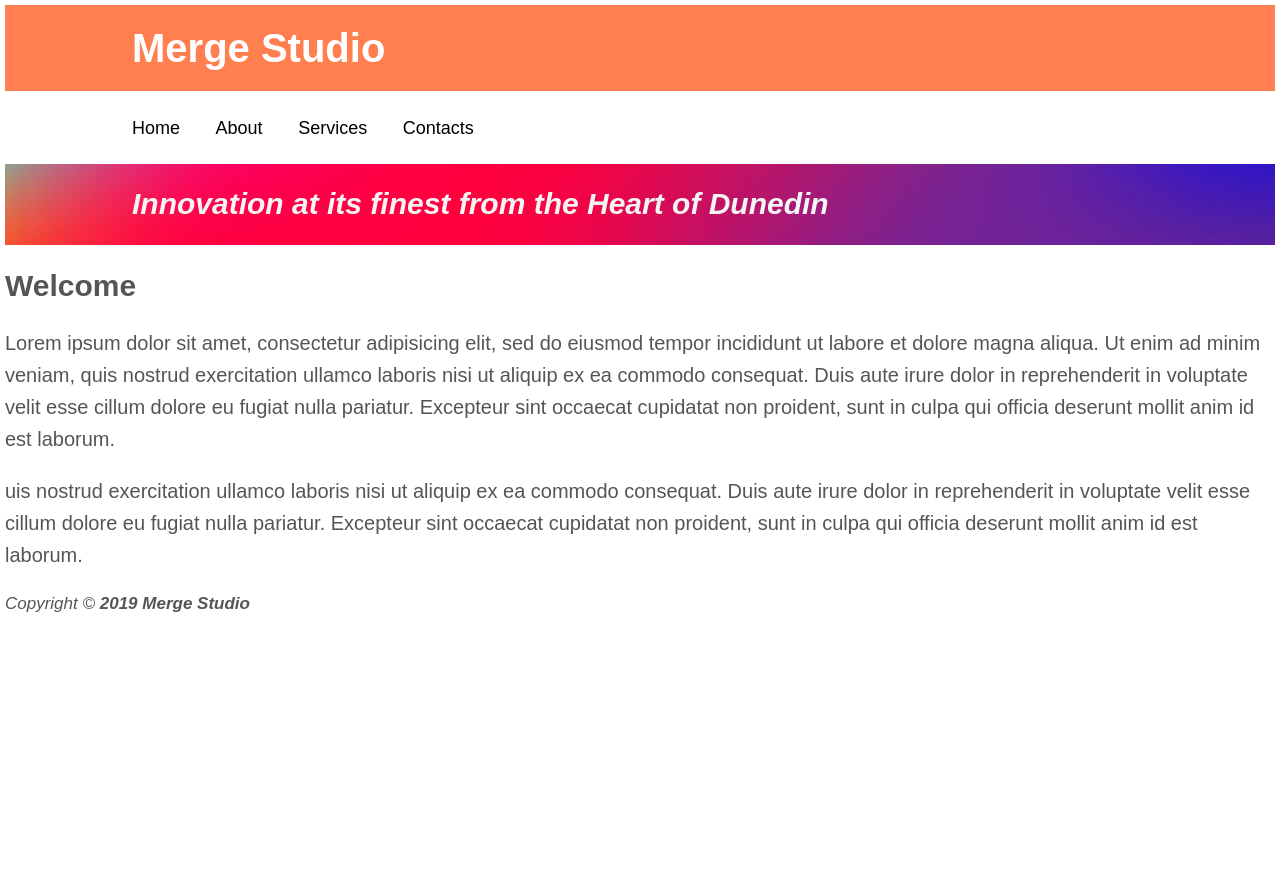
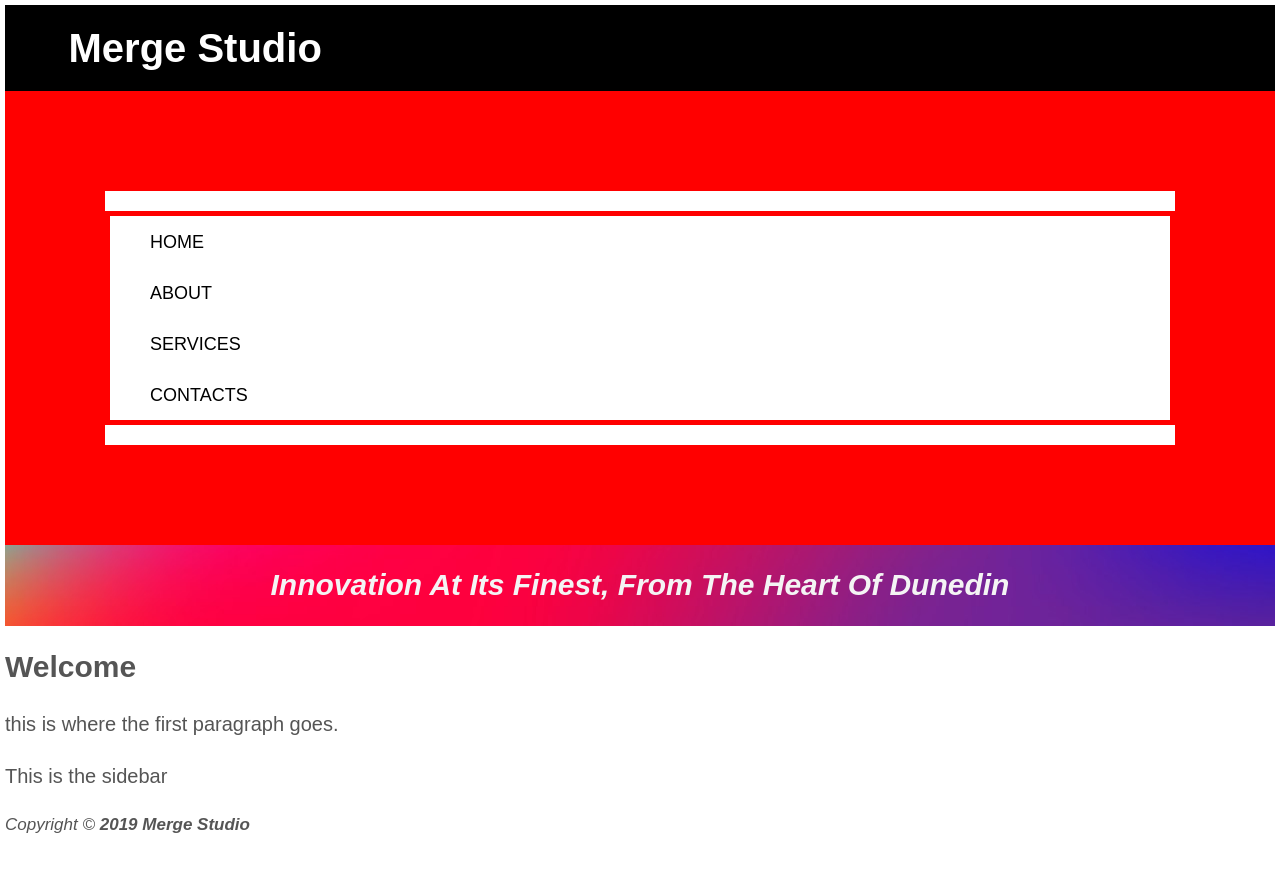
Before and after one commit to albert203/Learning-Website-coding-css-and-html-, a plain HTML site: page website execution on internet or sublime/learningcsspractice.html in a window 1280 px wide. Shown: the top 872 px of the page. Before the commit the page ends 800 px from the top, so only its background shows below. Drawn offline with Linux system fonts and the light colour scheme.

Commit message:
latest update on the website

```diff
--- a/CSS styles/style.css
+++ b/CSS styles/style.css
@@ -183,6 +183,7 @@ a:visited{
 .fix-me{
    position: fixed;
    top: 400px;
+
 }
 .list-items li:first-child{
    background: red;
--- a/CSS styles/stylepractice.css
+++ b/CSS styles/stylepractice.css
@@ -7,33 +7,45 @@ body{
 	margin: 5px;
 }
 .container{
-	width: 80%;
+	width: 90%;
 	margin:auto;
 	overflow: hidden;
+}
+#container-nav{
+	width: 100%;
+	margin:auto;
+	overflow: hidden;
+}
+#main-header{
+	background-color: black;
+	color: #fff;
+}
 
 }
-#main-header{
-	background-color:coral;
-	color: #fff;
-
+.fix-me{
+	position: fixed;
+	top: 300px
 }
 #navbar{
 	background color: #333;
 	color:#fff;
 }
 #navbar ul{
-	padding: 0;
 	list-style: none;
-
+	border:5px red solid;
 }
 #navbar li{
-	display: inline;
+	line-height: 2.5em;
 }
 #navbar a{
 	color: #000;
 	text-decoration: none;
 	font-size: 18px;
-	padding-right: 30px;
+	text-transform: uppercase;
+
+}
+#navbar a:hover{
+	color:red;
 }
 #showcase{
 	background-image: url('../website folder/gradientbackground.jpg');
@@ -42,8 +54,15 @@ body{
 	color: #f4f4f4;
 }
 #showcase h1{
-
+	text-align: center;
+	margin-bottom: : 5px;
 }
 #main-footer{
 	font-size: 17px;
 }
+#main{
+	padding-right: 30px;
+}
+.box-1{
+	border: 100px red solid ;
+}
--- a/website execution on internet or sublime/learningcsspractice.html
+++ b/website execution on internet or sublime/learningcsspractice.html
@@ -11,8 +11,10 @@
 		</div>
 	</header>
 
+		<div class="container-nav">
+			<div class="fix-me navbar">
 				<nav id="navbar">
-		<div class="container">
+					<div class="box-1">
 						<ul>
 								<li><a href="#">Home</a></li>
 								<li><a href="#">About</a></li>
@@ -21,11 +23,15 @@
 						</ul>
 					</div>
 				</nav>
+			</div>
+		</div>
+
+
 
 		<section id="showcase">
 			<div class="container">
 					<h1>
-						<em>Innovation at its finest from the Heart of Dunedin</em>
+						<em>Innovation At Its Finest, From The Heart Of Dunedin</em>
 					</h1>
 			</div>
 		</section>
@@ -33,20 +39,12 @@
 		<section id="main">
 			<h1>Welcome</h1>
 				<p>
-					Lorem ipsum dolor sit amet, consectetur adipisicing elit, sed do eiusmod
-					tempor incididunt ut labore et dolore magna aliqua. Ut enim ad minim veniam,
-					quis nostrud exercitation ullamco laboris nisi ut aliquip ex ea commodo
-					consequat. Duis aute irure dolor in reprehenderit in voluptate velit esse
-					cillum dolore eu fugiat nulla pariatur. Excepteur sint occaecat cupidatat non
-					proident, sunt in culpa qui officia deserunt mollit anim id est laborum.
+					this is where the first paragraph goes.
 				</p>
 		</section>
 
 		<aside id="sidebar">
-			uis nostrud exercitation ullamco laboris nisi ut aliquip ex ea commodo
-			consequat. Duis aute irure dolor in reprehenderit in voluptate velit esse
-			cillum dolore eu fugiat nulla pariatur. Excepteur sint occaecat cupidatat non
-			proident, sunt in culpa qui officia deserunt mollit anim id est laborum.
+			This is the sidebar
 		</aside>
 	</div>
 
@@ -59,4 +57,5 @@
 	</footer>
 
 </body>
+<div style="margin-top: 500px"></div>
 </html>
```
Lines whose indentation alone changed are shown as unchanged.
